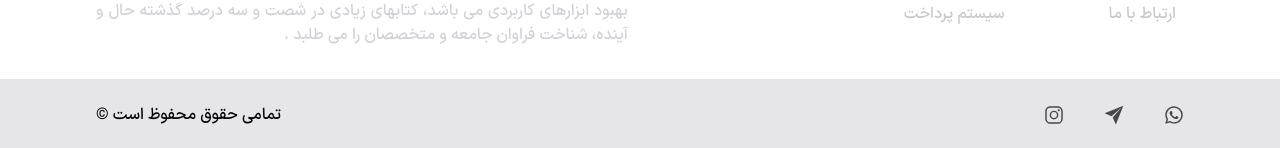
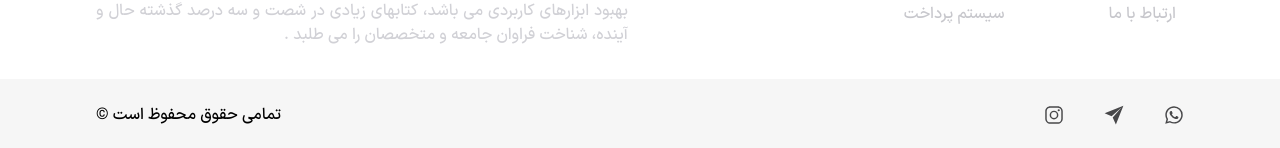
Before and after one commit to kouroshey/ecommerce, a React (Vite) app: page / in a window 1280 px wide. Shown: the part 2663-2811 px from the top of the page. Built offline with nearby package versions, Linux system fonts and the light colour scheme; no server answers; the database is empty.

Commit message:
conditional rendering

```diff
--- a/src/components/partials/footer/content/Icons.jsx
+++ b/src/components/partials/footer/content/Icons.jsx
@@ -1,9 +1,9 @@
 import Socials from '../../header/content/Socials.jsx'
 const Icons = () => {
   return (
-      <div className='w-full py-6 bg-gray-3 flex justify-between items-center px-8 sm:px-12 md:px-12 lg:px-24 '>
-          <Socials />
-          <span>تمامی حقوق محفوظ است ©</span>
+    <div className='w-full py-6 flex justify-between items-center px-8 sm:px-12 md:px-12 lg:px-24 '>
+      <Socials />
+      <span>تمامی حقوق محفوظ است ©</span>
     </div>
   )
 }
```
